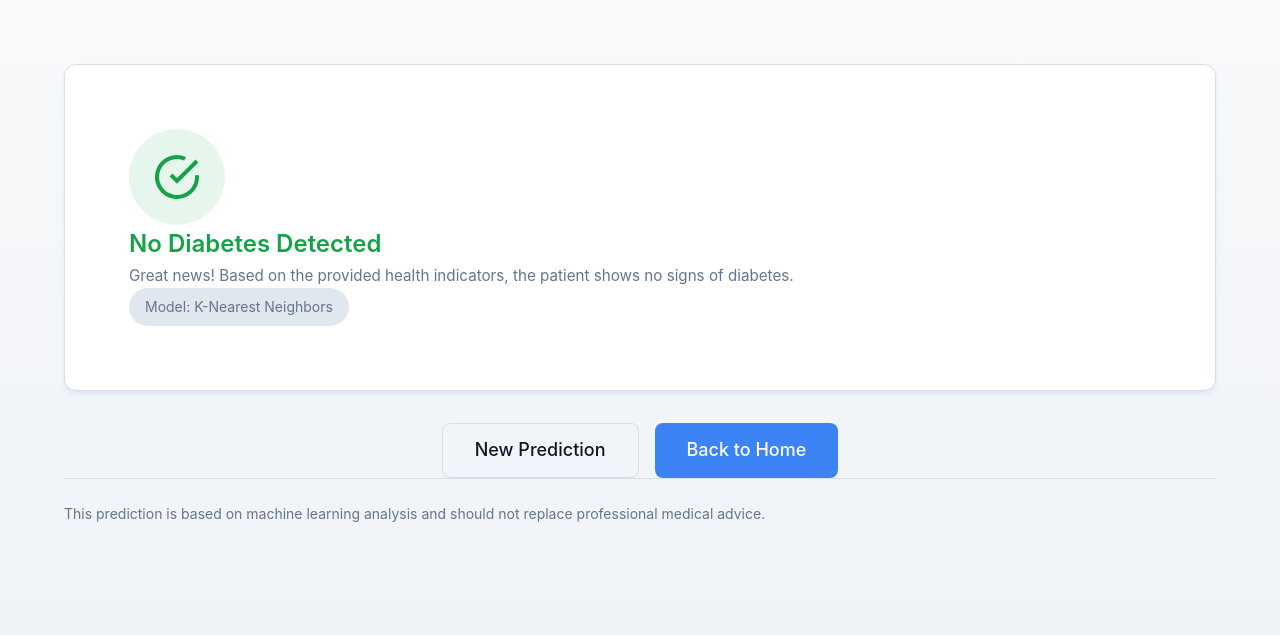
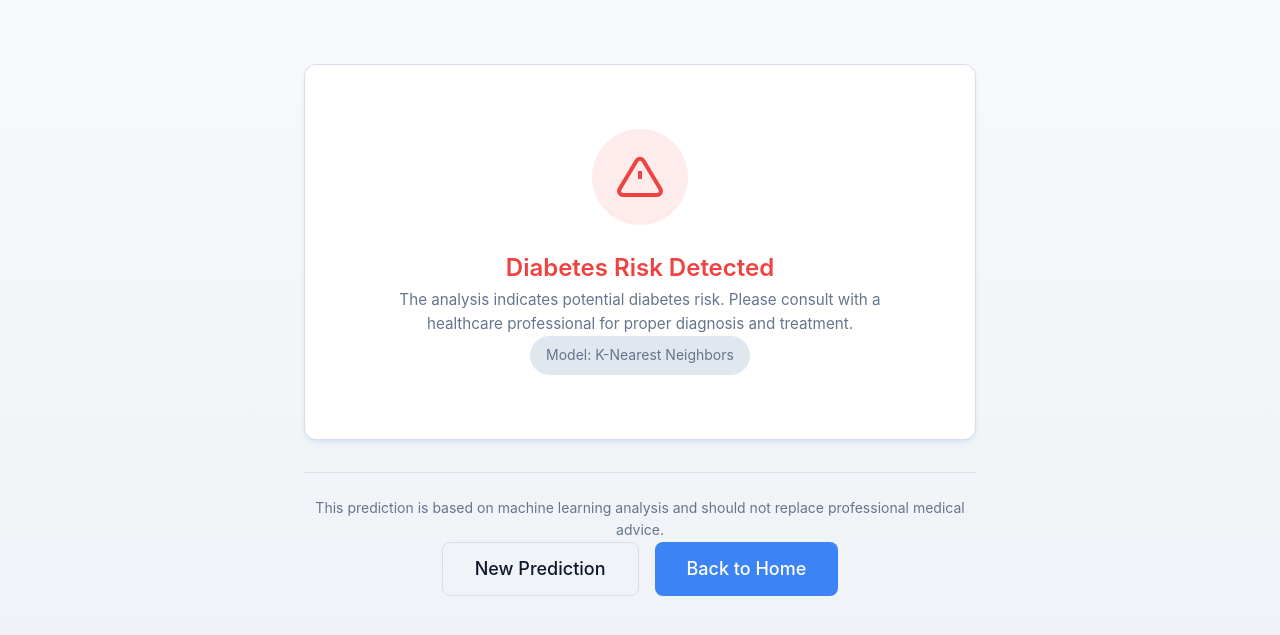
Before and after one commit to Wills17/Diabetes-Analysis, a Flask app: template templates/result.html in a window 1280 px wide. Shown: the part 86-721 px from the top of the page. Run offline with Flask 3, Linux system fonts and the light colour scheme; the template is opened without the code that fills it: most values are stand-ins (such as "Sample title", 1, 10 or a date in 2020); parts of the project's set-up code (start-up, migrations or seed data) failed here and were passed over.

Commit message:
Update result page

```diff
--- a/templates/result.html
+++ b/templates/result.html
@@ -7,9 +7,10 @@
   <link rel="stylesheet" href="{{ url_for('static', filename='styles.css') }}">
 </head>
 
-<body data-risk="{{ risk }}" data-model="{{ model }}">
+<body data-risk="{{ 'true' if risk else 'false' }}" data-model="{{ model }}">
   <header class="header">
     <div class="container">
+      <div class="header-content">
         <a href="{{ url_for('home') }}" class="logo">
           <svg class="icon" viewBox="0 0 24 24" fill="none" stroke="currentColor" stroke-width="2">
             <polyline points="22 12 18 12 15 21 9 3 6 12 2 12"></polyline>
@@ -21,7 +22,9 @@
 
   <main class="main main-result">
     <div class="container">
+      <div class="result-wrapper">
         <div class="result-card">
+          <div class="result-icon-wrapper">
           {% if risk %}
           <div class="result-icon result-icon-warning">
               <svg viewBox="0 0 24 24" fill="none" stroke="currentColor" stroke-width="2">
@@ -29,6 +32,7 @@
                 <line x1="12" y1="9" x2="12" y2="13"></line>
                 <line x1="12" y1="17" x2="12.01" y2="17"></line>
               </svg>
+            </div>
           </div>
           <h2 class="result-status-title result-status-warning">{{ result }}</h2>
           <p class="result-status-description">The analysis indicates potential diabetes risk. Please consult with a healthcare professional.</p>
@@ -48,17 +52,20 @@
           </div>
         </div>
 
-      <div class="result-actions">
-        <a href="{{ url_for('predict_page') }}" class="btn btn-outline btn-lg">New Prediction</a>
-        <a href="{{ url_for('home') }}" class="btn btn-primary btn-lg">Back to Home</a>
-      </div>
-
         <div class="result-disclaimer">
           <p class="disclaimer-text">
             This prediction is based on machine learning analysis and should not replace professional medical advice.
           </p>
         </div>
       </div>
+
+
+        <div class="result-actions">
+          <a href="{{ url_for('predict_page') }}" class="btn btn-outline btn-lg">New Prediction</a>
+          <a href="{{ url_for('home') }}" class="btn btn-primary btn-lg">Back to Home</a>
+        </div>
+
+    </div>
   </main>
   <script src="{{ url_for('static', filename='script.js') }}"></script>
 </body>
```
Lines whose indentation alone changed are shown as unchanged.
